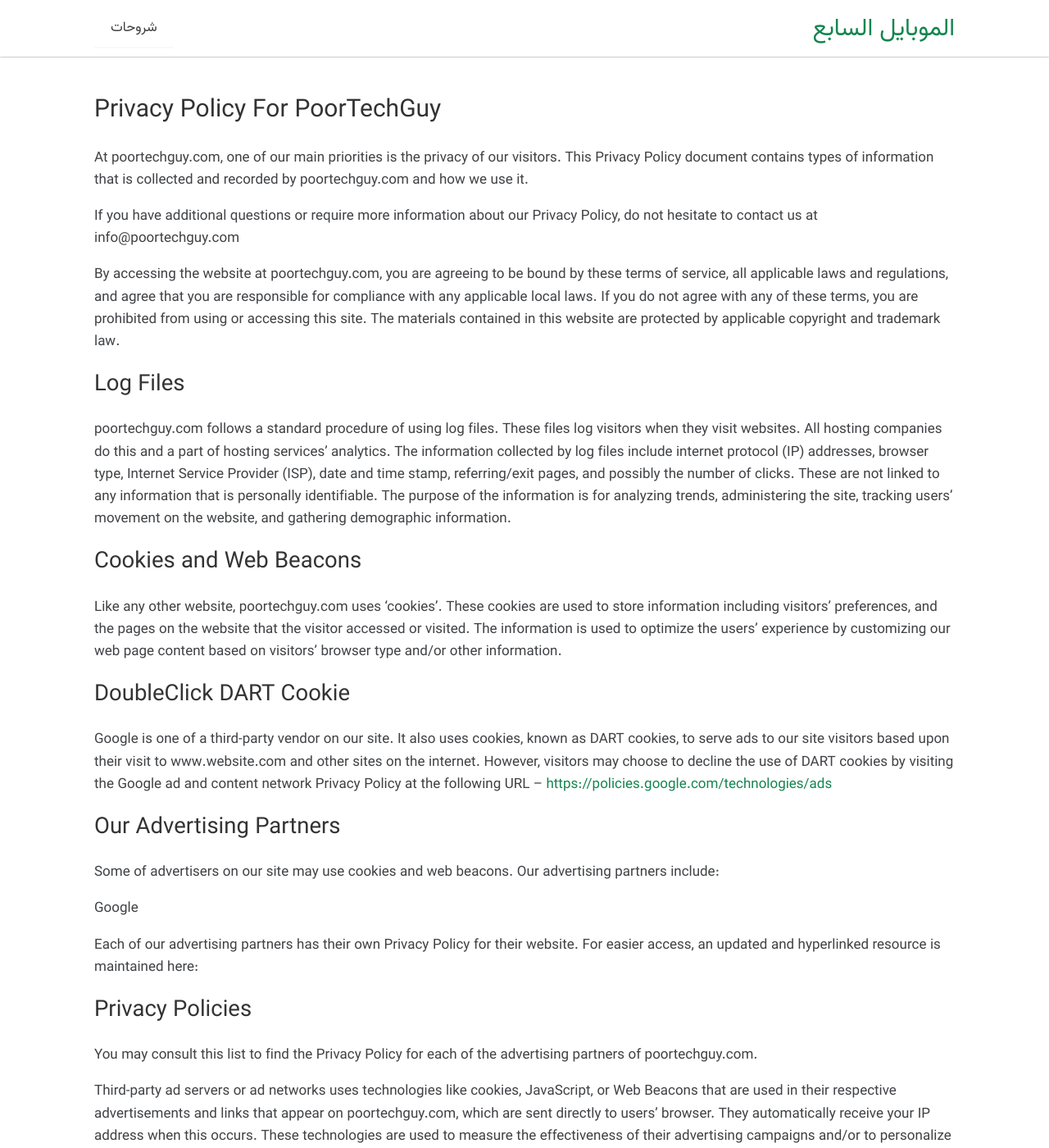
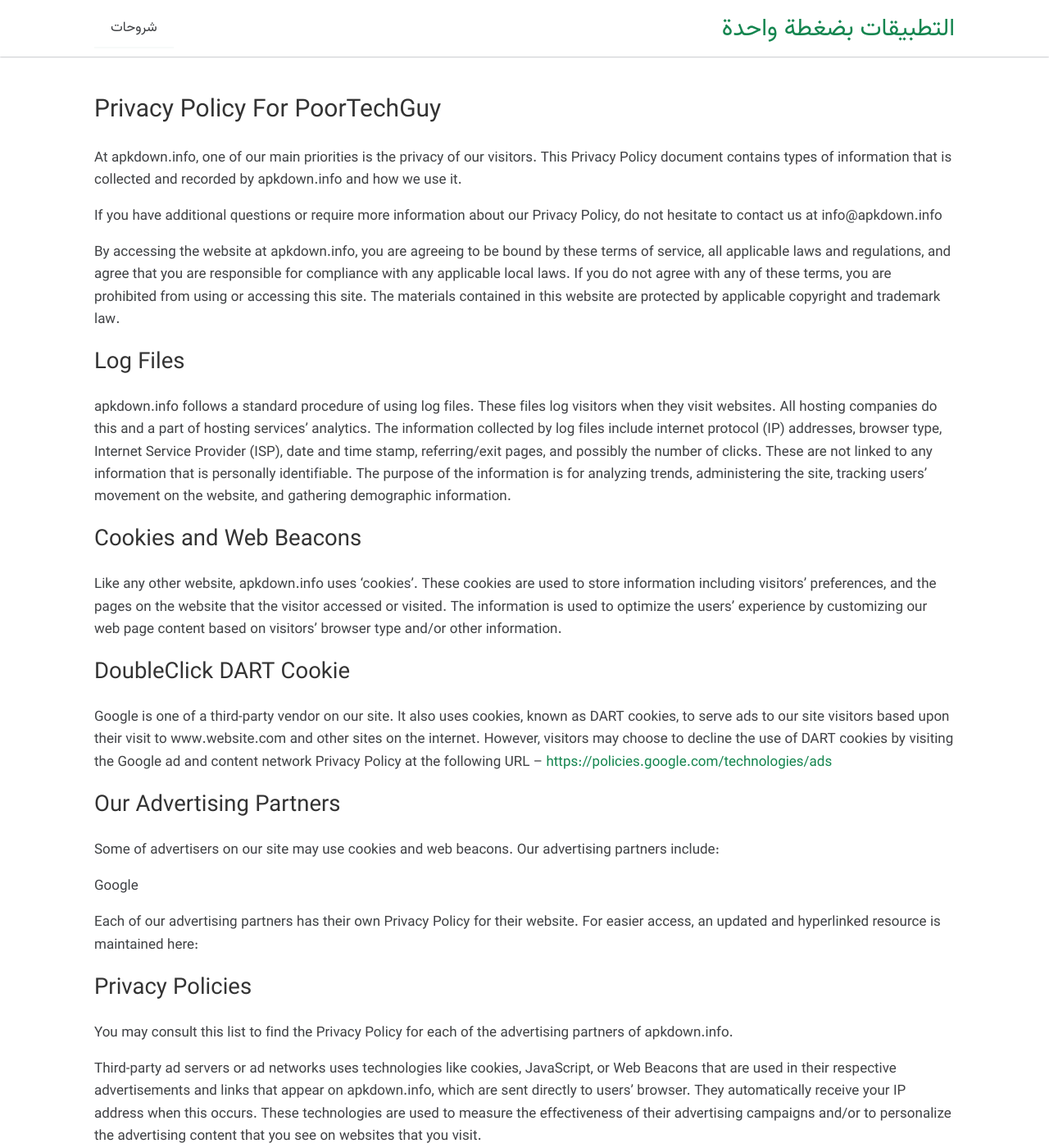
Before and after one commit to apkdown/apkdown.github.io, a Jekyll site: the page built from privacy.md, in a window 1280 px wide and 1400 px high. Shown: the whole window at 82% size. Built offline with Jekyll 4.4.1, drawn with Linux system fonts in a browser that asks for light colours; some of the changed text lies outside the part shown.

Commit message:
xxxxxxxx

```diff
--- a/_config.yml
+++ b/_config.yml
@@ -18,14 +18,14 @@
 # You can create any custom variable you would like, and they will be accessible
 # in the templates via {{ site.myvariable }}.
 
-title: الموبايل السابع
-email: abdulbasetbasher@yandex.com
+title: التطبيقات بضغطة واحدة
+email: anasbashercontent@gmail.com
 description: >- # this means to ignore newlines until "baseurl:"
-  مدونة متخصصة في العاب ويرامج ومراجعات الموبايل
+  نقدم لك تجربة استثنائية حيث يتم دمج معرفتنا الواسعة بعالم الألعاب والتقنية مع شغفنا اللاحق لاستكشاف أحدث الابتكارات والتطورات في عالم الهواتف المحمولة
 baseurl: "" # the subpath of your site, e.g. /blog
 url: "https://apkdown.info" # the base hostname & protocol for your site, e.g. http://example.com
 logo: /assets/logo.png
-author: abdokb
+author: anasbashercontent
 
 # Build settings
 theme: minima
--- a/privacy.md
+++ b/privacy.md
@@ -3,22 +3,22 @@
 title: Privacy Policy For PoorTechGuy
 permalink: /privacy/
 lang_dir: ltr
-description: This Privacy Policy document contains types of information that is collected and recorded by poortechguy.com and how we use it.
+description: This Privacy Policy document contains types of information that is collected and recorded by apkdown.info and how we use it.
 ---
 
-At poortechguy.com, one of our main priorities is the privacy of our visitors. This Privacy Policy document contains types of information that is collected and recorded by poortechguy.com and how we use it.
+At apkdown.info, one of our main priorities is the privacy of our visitors. This Privacy Policy document contains types of information that is collected and recorded by apkdown.info and how we use it.
 
-If you have additional questions or require more information about our Privacy Policy, do not hesitate to contact us at info@poortechguy.com
+If you have additional questions or require more information about our Privacy Policy, do not hesitate to contact us at info@apkdown.info
 
-By accessing the website at poortechguy.com, you are agreeing to be bound by these terms of service, all applicable laws and regulations, and agree that you are responsible for compliance with any applicable local laws. If you do not agree with any of these terms, you are prohibited from using or accessing this site. The materials contained in this website are protected by applicable copyright and trademark law.
+By accessing the website at apkdown.info, you are agreeing to be bound by these terms of service, all applicable laws and regulations, and agree that you are responsible for compliance with any applicable local laws. If you do not agree with any of these terms, you are prohibited from using or accessing this site. The materials contained in this website are protected by applicable copyright and trademark law.
 
 ## Log Files
 
-poortechguy.com follows a standard procedure of using log files. These files log visitors when they visit websites. All hosting companies do this and a part of hosting services’ analytics. The information collected by log files include internet protocol (IP) addresses, browser type, Internet Service Provider (ISP), date and time stamp, referring/exit pages, and possibly the number of clicks. These are not linked to any information that is personally identifiable. The purpose of the information is for analyzing trends, administering the site, tracking users’ movement on the website, and gathering demographic information.
+apkdown.info follows a standard procedure of using log files. These files log visitors when they visit websites. All hosting companies do this and a part of hosting services’ analytics. The information collected by log files include internet protocol (IP) addresses, browser type, Internet Service Provider (ISP), date and time stamp, referring/exit pages, and possibly the number of clicks. These are not linked to any information that is personally identifiable. The purpose of the information is for analyzing trends, administering the site, tracking users’ movement on the website, and gathering demographic information.
 
 ## Cookies and Web Beacons
 
-Like any other website, poortechguy.com uses ‘cookies’. These cookies are used to store information including visitors’ preferences, and the pages on the website that the visitor accessed or visited. The information is used to optimize the users’ experience by customizing our web page content based on visitors’ browser type and/or other information.
+Like any other website, apkdown.info uses ‘cookies’. These cookies are used to store information including visitors’ preferences, and the pages on the website that the visitor accessed or visited. The information is used to optimize the users’ experience by customizing our web page content based on visitors’ browser type and/or other information.
 
 ## DoubleClick DART Cookie
 
@@ -34,19 +34,19 @@
 
 ## Privacy Policies
 
-You may consult this list to find the Privacy Policy for each of the advertising partners of poortechguy.com.
+You may consult this list to find the Privacy Policy for each of the advertising partners of apkdown.info.
 
-Third-party ad servers or ad networks uses technologies like cookies, JavaScript, or Web Beacons that are used in their respective advertisements and links that appear on poortechguy.com, which are sent directly to users’ browser. They automatically receive your IP address when this occurs. These technologies are used to measure the effectiveness of their advertising campaigns and/or to personalize the advertising content that you see on websites that you visit.
+Third-party ad servers or ad networks uses technologies like cookies, JavaScript, or Web Beacons that are used in their respective advertisements and links that appear on apkdown.info, which are sent directly to users’ browser. They automatically receive your IP address when this occurs. These technologies are used to measure the effectiveness of their advertising campaigns and/or to personalize the advertising content that you see on websites that you visit.
 
 Personalized ads Google can continue to show personalized ads as well as non-personalized ads to the users in the EEA. Personalized ads reach users based on their interests, demographics, and other criteria.
 
 [EU user consent policy](https://www.google.com/about/company/user-consent-policy.html)
 
-Note that poortechguy.com has no access to or control over these cookies that are used by third-party advertisers.
+Note that apkdown.info has no access to or control over these cookies that are used by third-party advertisers.
 
 ## Third Part Privacy Policies
 
-poortechguy.com’s Privacy Policy does not apply to other advertisers or websites. Thus, we are advising you to consult the respective Privacy Policies of these third-party ad servers for more detailed information. It may include their practices and instructions about how to opt-out of certain options. You may find a complete list of these Privacy Policies and their links here and finding: Privacy Policy Links.
+apkdown.info’s Privacy Policy does not apply to other advertisers or websites. Thus, we are advising you to consult the respective Privacy Policies of these third-party ad servers for more detailed information. It may include their practices and instructions about how to opt-out of certain options. You may find a complete list of these Privacy Policies and their links here and finding: Privacy Policy Links.
 
 And for EU user consent policy Google has it’s own page for that since we are using google ads you can see what they are mentioned here: [EU user consent policy](https://www.google.com/about/company/user-consent-policy.html)
 
@@ -58,11 +58,11 @@
 
 
 
-poortechguy.com does not knowingly collect any Personal Identifiable Information from children under the age of 13. If you think that your child provided this kind of information on our website, we strongly encourage you to contact us immediately and we will do our best efforts to promptly remove such information from our records.
+apkdown.info does not knowingly collect any Personal Identifiable Information from children under the age of 13. If you think that your child provided this kind of information on our website, we strongly encourage you to contact us immediately and we will do our best efforts to promptly remove such information from our records.
 
 ## Online Privacy Policy Only
 
-This privacy policy applies only to our online activities and is valid for visitors to our website with regards to the information that they shared and/or collect in poortechguy.com. This policy is not applicable to any information collected offline or via channels other than this website.
+This privacy policy applies only to our online activities and is valid for visitors to our website with regards to the information that they shared and/or collect in apkdown.info. This policy is not applicable to any information collected offline or via channels other than this website.
 
 ## Consent
 
```
Also changed, not shown: _posts/2023-12-17-مواقع-العاب-مجانيه-افضل-10-مواقع-العاب-مجانيه-اون-لاين-وبدون-تحميل.md (+20 -0 lines), about.md (+2 -2 lines), terms.md (+5 -5 lines), assets/posts/مواقع-العاب-مجانيه-افضل-10-مواقع-العاب-مجانيه-اون-لاين-وبدون-تحميل/thumbnail-small.webp (renamed from assets/posts/مواقع-العاب-مجانيه-افضل-10-مواقع-العاب-مجانيه-اون-لاين-وبدون-تحميل/thumbnail-small .webp).
